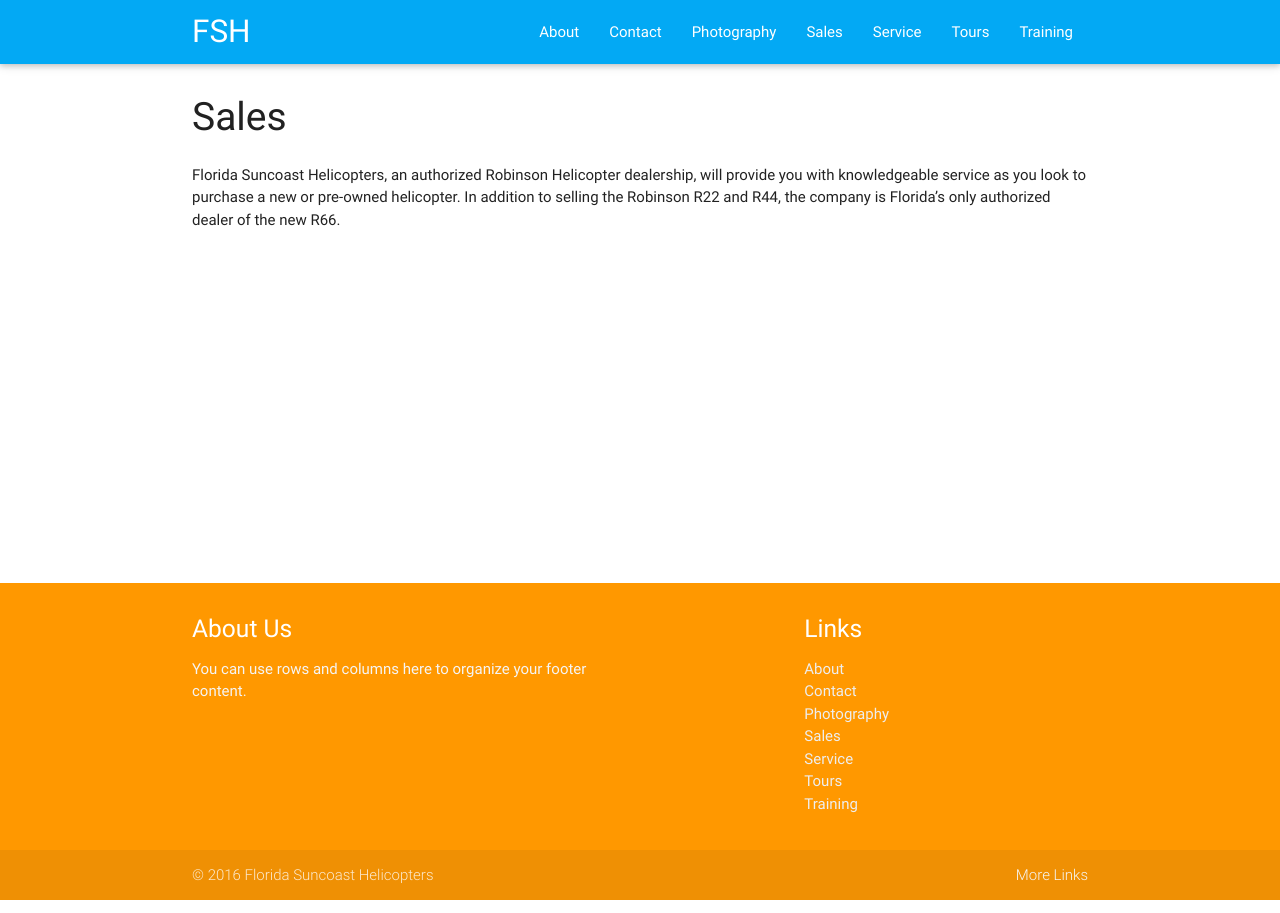
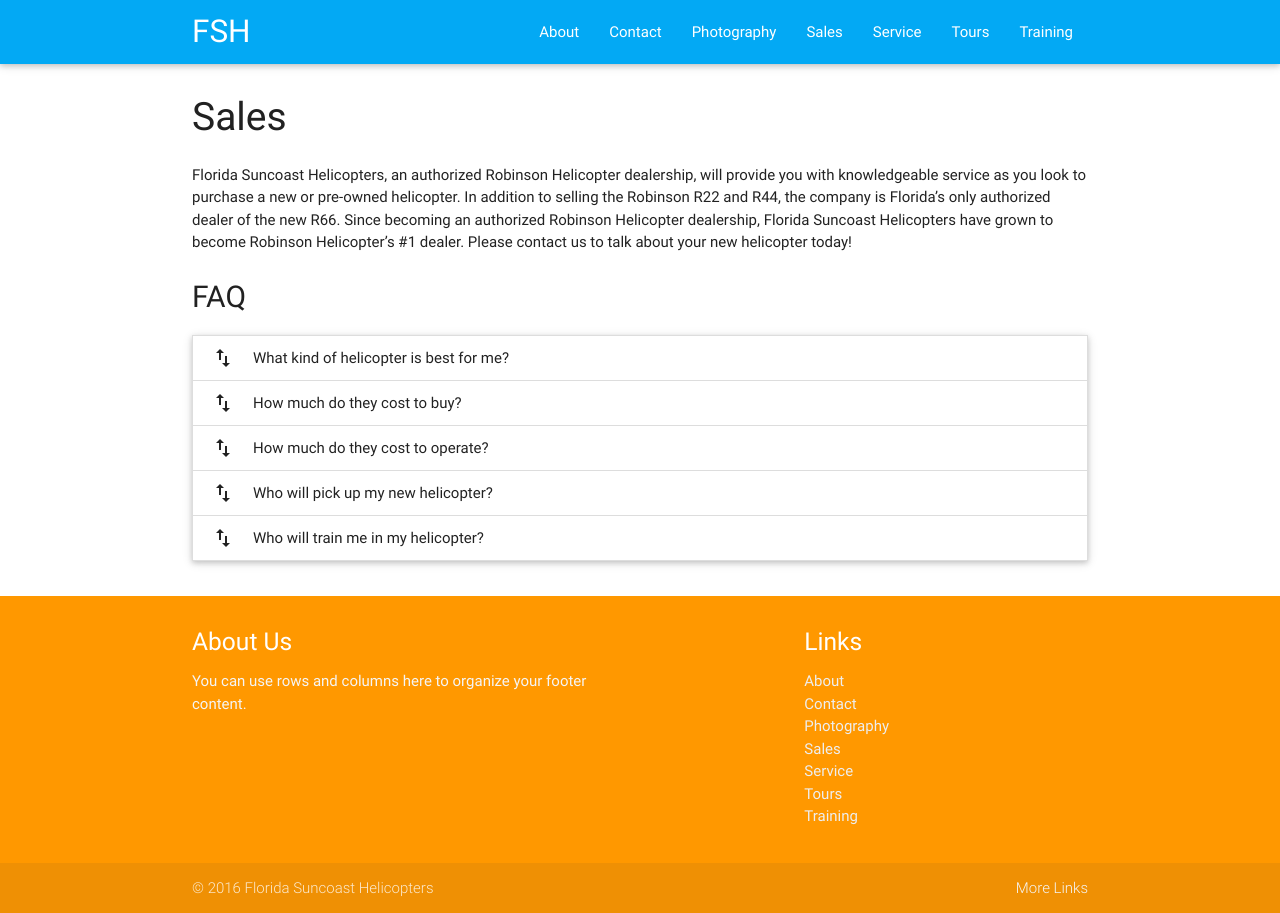
Before and after one commit to joncoop/fsh, a Jekyll site: the page built from sales.html, in a window 1280 px wide. Built offline with Jekyll 4.4.1, drawn with Linux system fonts in a browser that asks for light colours; nearby versions of some CDN libraries.

Commit message:
Content revisions.

```diff
--- a/sales.html
+++ b/sales.html
@@ -3,4 +3,47 @@
 title: Sales
 ---
 
-<p>Florida Suncoast Helicopters, an authorized Robinson Helicopter dealership, will provide you with knowledgeable service as you look to purchase a new or pre-owned helicopter. In addition to selling the Robinson R22 and R44, the company is Florida’s only authorized dealer of the new R66.</p>
+<p>Florida Suncoast Helicopters, an authorized Robinson Helicopter dealership, will provide you with knowledgeable service as you look to purchase a new or pre-owned helicopter. In addition to selling the Robinson R22 and R44, the company is Florida’s only authorized dealer of the new R66. Since becoming an authorized Robinson Helicopter dealership, Florida Suncoast Helicopters have grown to become Robinson Helicopter’s #1 dealer. Please contact us to talk about your new helicopter today!</p>
+
+<h2 class="sub-heading">FAQ</h2>
+
+  <ul class="collapsible" data-collapsible="accordion">
+    <li>
+      <div class="collapsible-header"><i class="material-icons">swap_vert</i>What kind of helicopter is best for me?</div>
+      <div class="collapsible-body">
+        <h3>R66 Turbine</h3>
+        <p>The premier helicopter Robinson offers is the Robinson R66 Turbine. The aircraft is powered by the Rolls Royce RR330 Engine which offers increased reserve power and improved high altitude performance. This smooth running aircraft can seat up to 5 people and has large baggage compartment and of course the very popular upgrade option of auto pilot. The R66 Turbine also comes in a Marine version with pop-out floats.</p>
+        <h3>R44 Raven, Raven II, and Cadet</h3>
+        <p>The most basic and inexpensive R44 model is the Cadet. This aircraft shares the proven Raven airframe, rotor system, and engine. The main difference is the two rear seats have been removed and reconfigured for a baggage compartment. This aircraft is suitable for training and flight schools and offers an option for air conditioning.</p>
+        <p>The R44 Raven is Robinson’s first 4 seat model. This aircraft should be sufficient for low-altitude, low-payload operation at an affordable price. Air conditioning is not an available option for the R44 Raven.</p>
+        <p>The next step up is the R44 Raven II. It has more power allowing for greater payloads and operation at higher altitudes. The Raven II also has the option for air conditioning.</p>
+        <p>The next two models of the R44 are the Clipper and Clipper II. Simply put, the Clippers are R44 Ravens with floats. If you will be operating over areas with lots of water you will definitely want a Clipper model.</p>
+        <h3>R22 Beta II</h3>
+        <p>The R22 Beta II is Robinson's two seat helicopter. The low operating costs have made the R22 very popular for training. Most flight schools, including Florida Suncoast Helicopters, rely on the R22 for most of their training.</p>
+      </div>
+    </li>
+    <li>
+      <div class="collapsible-header"><i class="material-icons">swap_vert</i>How much do they cost to buy?</div>
+      <div class="collapsible-body">
+        <p>The cost can be estimated by using the <a href="http://www.robinsonheli.com/productconfig.htm">Robinson configurator</a>. You can pick your options to get a basic idea of what your looking at. After using the configurator to decide on options, please call us to really get a better idea on price.</p>
+      </div>
+    </li>
+    <li>
+      <div class="collapsible-header"><i class="material-icons">swap_vert</i>How much do they cost to operate?</div>
+      <div class="collapsible-body">
+        <p>Estimated operating costs can be found on <a href="http://www.robinsonheli.com/productprices.htm">Robinson’s website</a>.</p>
+      </div>
+    </li>
+    <li>
+      <div class="collapsible-header"><i class="material-icons">swap_vert</i>Who will pick up my new helicopter?</div>
+      <div class="collapsible-body">
+        <p>Picking up the helicopter from the factory can be negotiated with the price of the aircraft. Please call us for more detailed information.</p>
+      </div>
+    </li>
+    <li>
+      <div class="collapsible-header"><i class="material-icons">swap_vert</i>Who will train me in my helicopter?</div>
+      <div class="collapsible-body">
+        <p>Florida Suncoast Helicopters is a helicopter flight training school. This is another negotiable point if you are purchasing a helicopter through us. Please call for more detailed information.</p>
+      </div>
+    </li>
+  </ul>
--- a/tours.html
+++ b/tours.html
@@ -5,7 +5,7 @@
 
 <h2 class="sub-heading">Thirty-minute tour</h2>
 
-<p>Almost immediately, upon departure, two notable, local landmarks come into view; The John and Mable Ringling Art Museum and, Ca D’Zan, their recently restored Venetian style mansion on the bay. Continuing along the bayfront, another unusual building stands out among the others. This very purple building is the Van Wezel Performing Arts Hall. Next, one of Sarasota’s newest hotels, the Ritz Carlton, cannot be missed. At this point, a turn to the West takes the flight over the new Ringling Bridge and out to St. Armonds Circle and Lido Key.</p>
+<p>Almost immediately, upon departure, two notable, local landmarks come into view; The John and Mable Ringling Art Museum and, Ca D’Zan, their recently restored Venetian style mansion on the bay. Continuing along the bayfront, another unusual building stands out among the others. This very purple building is the Van Wezel Performing Arts Hall. Next, one of Sarasota’s newest hotels, the Ritz Carlton, cannot be missed. At this point, a turn to the West takes the flight over the new Ringling Bridge and out to St. Armands Circle and Lido Key.</p>
 
 <p>A short distance to the South, after crossing over Big Pass, the world famous white sand beaches of Siesta Key appear. From here, the tour makes it return to the airport by flying along the bayfront at Big Pass and over Bird Key.</p>
 
```
Also changed, not shown: about.html (+4 -4 lines), service.html (+5 -3 lines).
